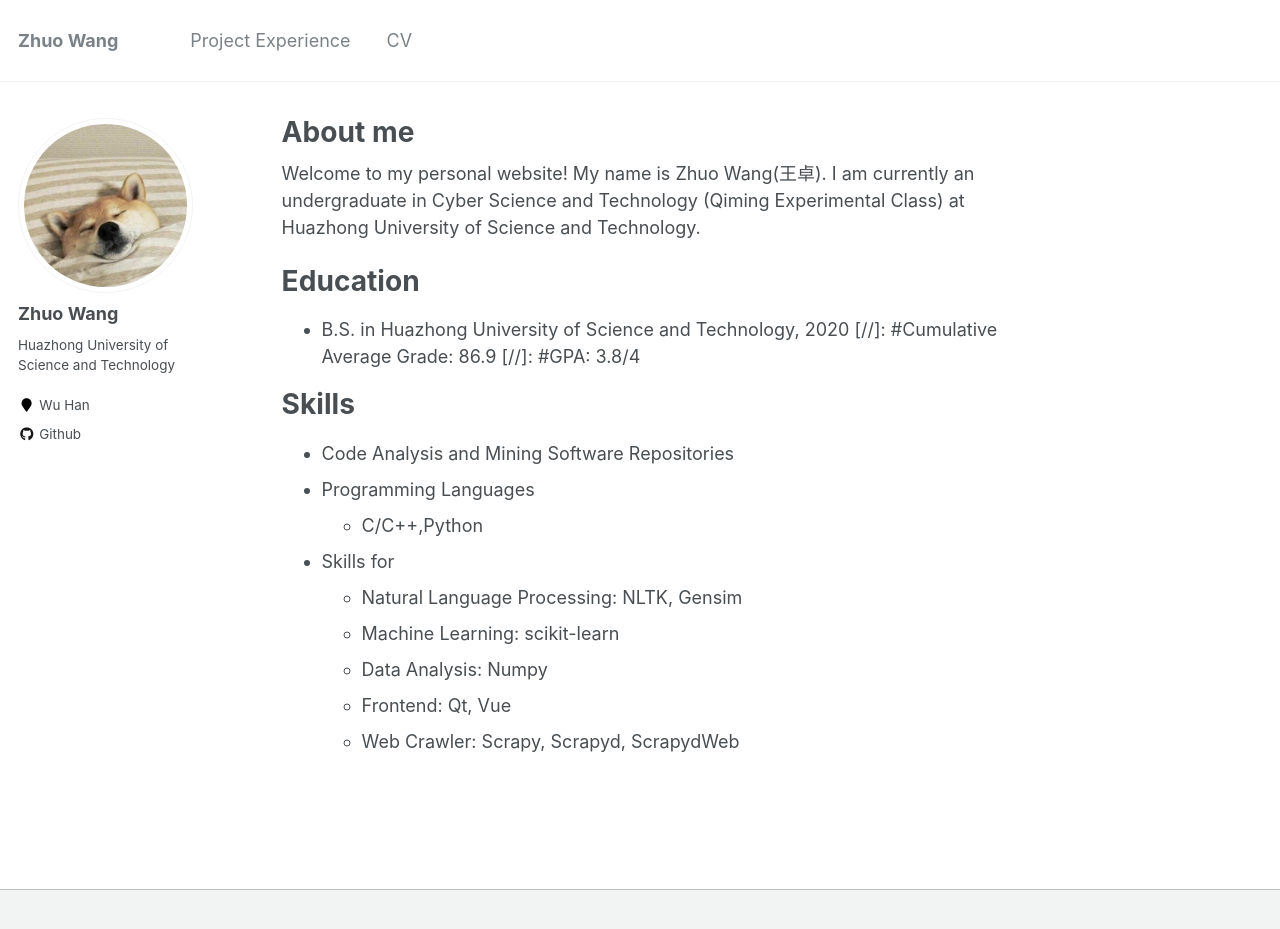
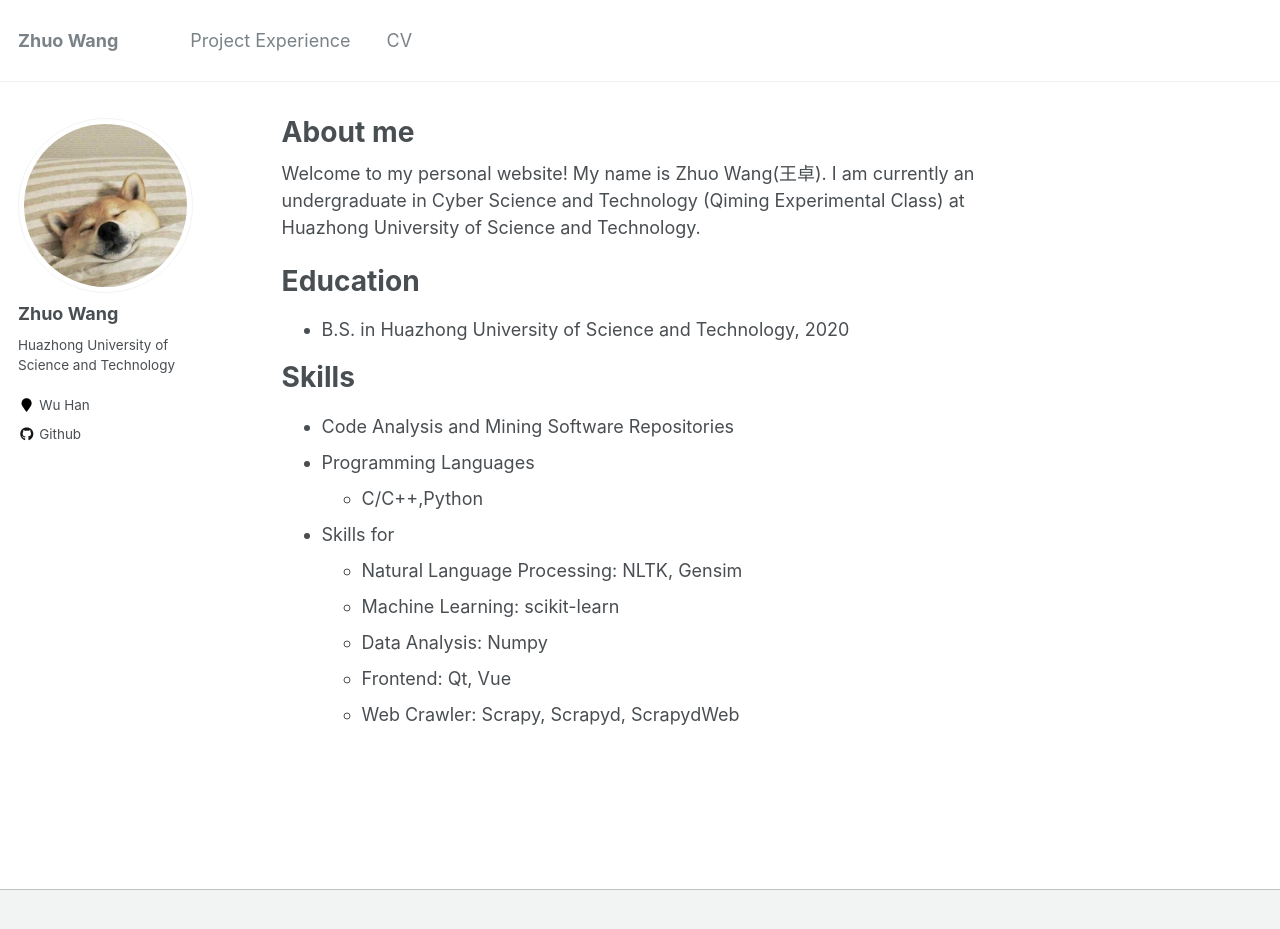
Before and after one commit to zhuozhuoH/zhuozhuoH.github.io, a Jekyll site: the page built from _pages/about.md, in a window 1280 px wide and 962 px high. Shown: the top 929 px of the window. Built offline with Jekyll 4.4.1, drawn with Linux system fonts in a browser that asks for light colours.

Commit message:
Update about.md

```diff
--- a/_pages/about.md
+++ b/_pages/about.md
@@ -13,8 +13,6 @@ Welcome to my personal website! My name is Zhuo Wang(王卓). I am currently an
 Education
 ======
 * B.S. in Huazhong University of Science and Technology, 2020
-[//]: #Cumulative Average Grade: 86.9
-[//]: #GPA: 3.8/4
 
 Skills
 ======
```
